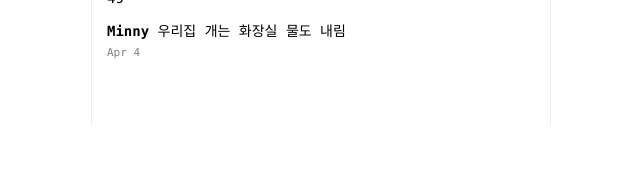
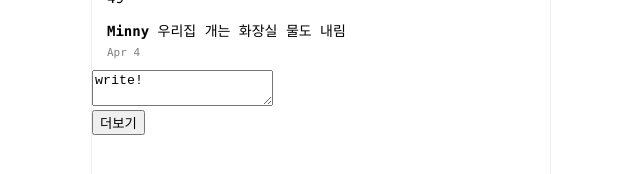
Before and after one commit to OuserDev/vuestagram, a Vue app: page / in a window 1280 px wide. Shown: the part 1760-1934 px from the top of the page, without its empty margins (319-959 px from the left). Before the commit the page ends 1885 px from the top, so only its background shows below. Built offline with nearby package versions, Linux system fonts and the light colour scheme.

Commit message:
탭UI 생성

```diff
--- a/package.json
+++ b/package.json
@@ -7,6 +7,7 @@
     "build": "vue-cli-service build"
   },
   "dependencies": {
+    "axios": "^1.6.2",
     "core-js": "^3.8.3",
     "vue": "^3.2.13",
     "vue-router": "^4.0.3",
--- a/src/App.vue
+++ b/src/App.vue
@@ -9,32 +9,47 @@
     <img src="./assets/logo.png" class="logo" />
   </div>
 
-  <Container :데이터목록 = "데이터목록"/>
-
+  <Container :데이터목록="데이터목록" />
+  <button @click="more">더보기</button>
   <div class="footer">
     <ul class="footer-button-plus">
       <input type="file" id="file" class="inputfile" />
       <label for="file" class="input-plus">+</label>
     </ul>
   </div>
+
 </template>
 
 <script>
-import Data from './assets/data.js';
-import Container from './components/Container.vue';
+import { tSMethodSignature, thisTypeAnnotation } from "@babel/types";
+import Data from "./assets/data.js";
+import Container from "./components/Container.vue";
+import axios from "axios";
+
 // @ is an alias to /src
 export default {
   data() {
     return {
-      데이터목록: Data
-    }
+      데이터목록: Data,
+      더보기클릭횟수: 0,
+    };
   },
   components: {
     Container,
+  },
+  methods: {
+    more() {
+        axios
+          .get(`https://codingapple1.github.io/vue/more${this.더보기클릭횟수}.json`)
+          .then((result) => {
+            this.데이터목록.push(result.data);
+            this.더보기클릭횟수 += 1;
+          });
+    },
   },
 };
 </script>
 
 <style>
-@import 'style.css';
+@import "style.css";
 </style>
--- a/src/components/Container.vue
+++ b/src/components/Container.vue
@@ -1,23 +1,40 @@
 <template>
   <div>
-    <Post v-for="(게시물, index) in 데이터목록" :key="index" :게시물="게시물"/>
+    <!-- 저번시간 까지 -->
+    <Post v-for="(게시물, index) in 데이터목록" :key="index" :게시물="게시물" />
+
+    <!-- 필터선택페이지 -->
+    <div class="upload-image"></div>
+    <div class="filters">
+      <div class="filter-1"></div>
+      <div class="filter-1"></div>
+      <div class="filter-1"></div>
+      <div class="filter-1"></div>
+      <div class="filter-1"></div>
+    </div>
+
+    <!-- 글작성페이지 -->
+    <div class="upload-image"></div>
+    <div class="write">
+      <textarea class="write-box">write!</textarea>
+    </div>
   </div>
 </template>
 
 <script>
-import Post from './Post.vue';
+import Post from "./Post.vue";
 export default {
   data() {
     return {
       데이터목록: this.데이터목록,
-    }
+    };
   },
   components: {
     Post,
   },
   props: {
     데이터목록: Array,
-  }
+  },
 };
 </script>
 
--- a/src/components/Post.vue
+++ b/src/components/Post.vue
@@ -4,7 +4,7 @@
       <div class="profile"></div>
       <span class="profile-name">{{ 게시물.name }}</span>
     </div>
-    <div class="post-body"></div>
+    <div class="post-body" :style="{ backgroundImage: `url(${게시물.postImage})` }"></div>
     <div class="post-content">
       <p>{{ 게시물.likes }}</p>
       <p><strong>{{ 게시물.name }}</strong> {{ 게시물.content }}</p>
```
Also changed, not shown: 1 other file (tests, documents, lock files or other folders).
